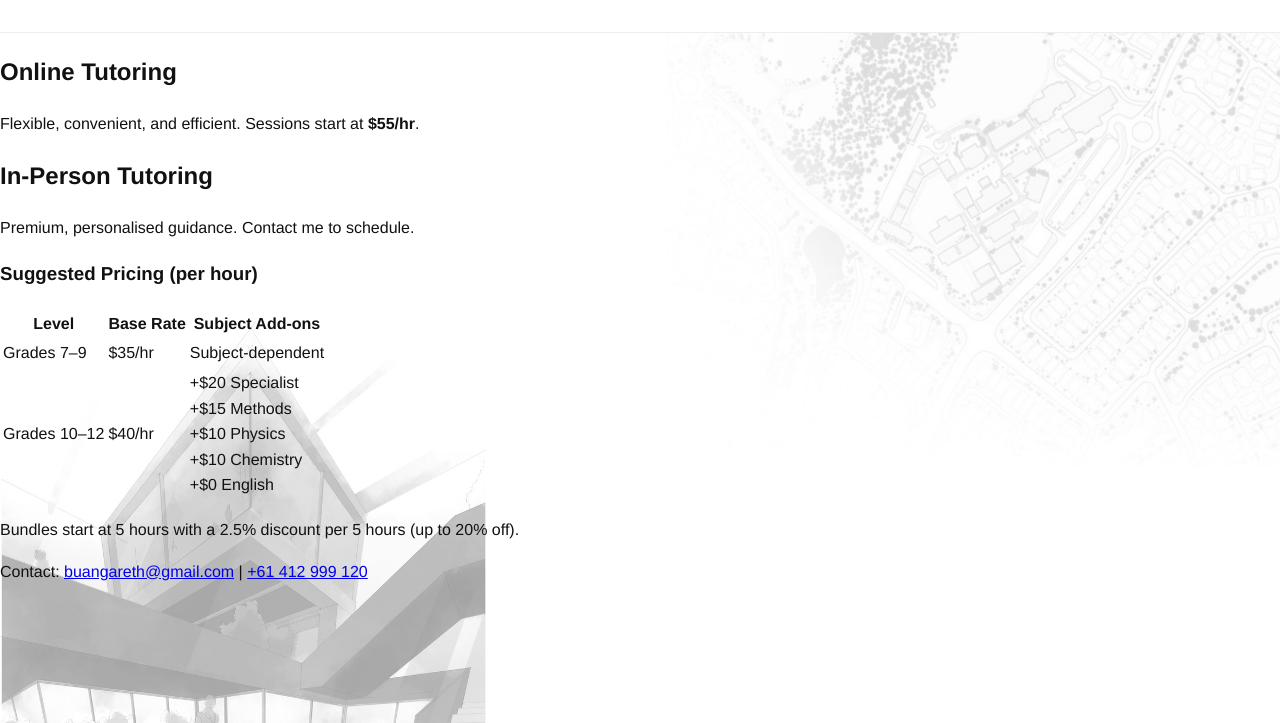
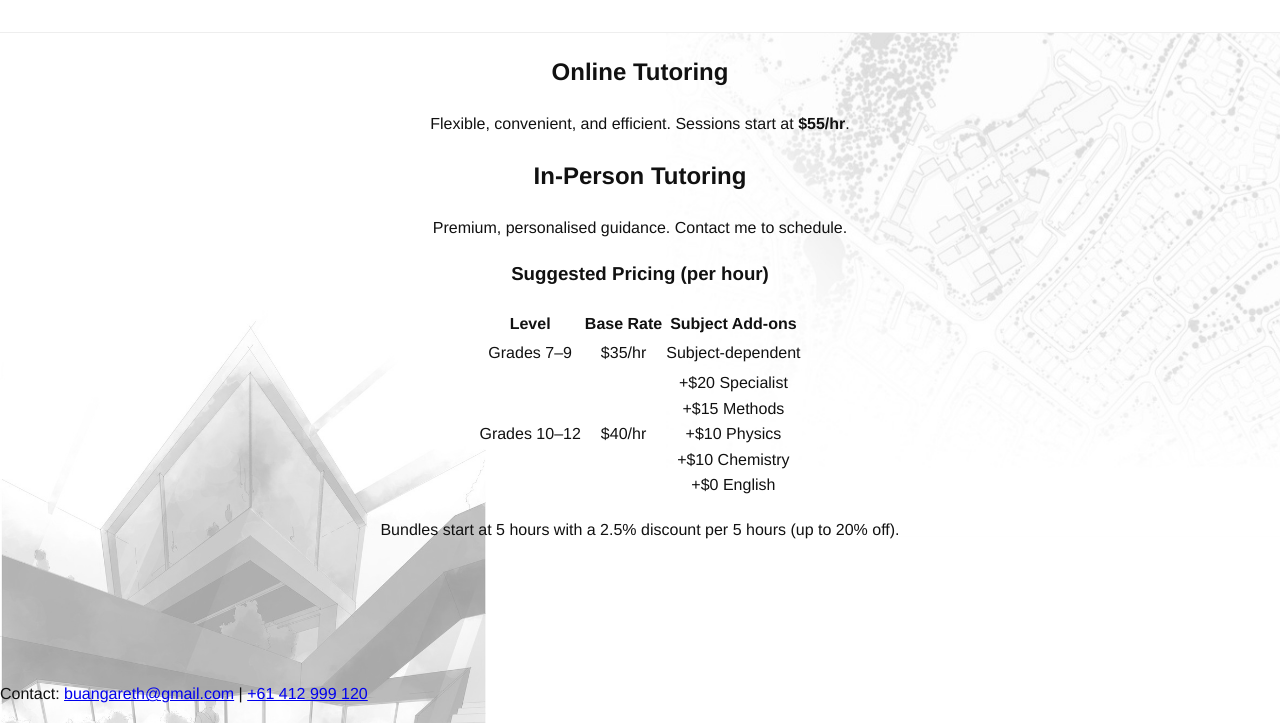
Before and after one commit to ExultantSignificance/buan, a plain HTML site: page bundles.html in a window 1280 px wide. Shown: the part 77-800 px from the top of the page. Drawn offline with Linux system fonts and the light colour scheme.

Commit message:
Update style.css

```diff
--- a/style.css
+++ b/style.css
@@ -164,6 +164,38 @@ body {
   }
 }
 
+/* ---------- Bundles Section ---------- */
+.bundle-section,
+.pricing {
+  text-align: center;
+}
+
+.pricing table {
+  margin-left: auto;
+  margin-right: auto;
+  width: fit-content; /* or set to 100% or a specific width as you prefer */
+  display: table;
+}
+
+.normal-footer {
+  text-align: center;
+}
+
+/*footer of bundles section*/
+html, body {
+  height: 100%;
+  margin: 0;
+}
+
+body {
+  display: flex;
+  flex-direction: column;
+  min-height: 100vh;
+}
+
+main {
+  flex: 1;
+}
 
 /* ---------- Animation Styles ---------- */
 @keyframes slideFadeInLeft {
```
